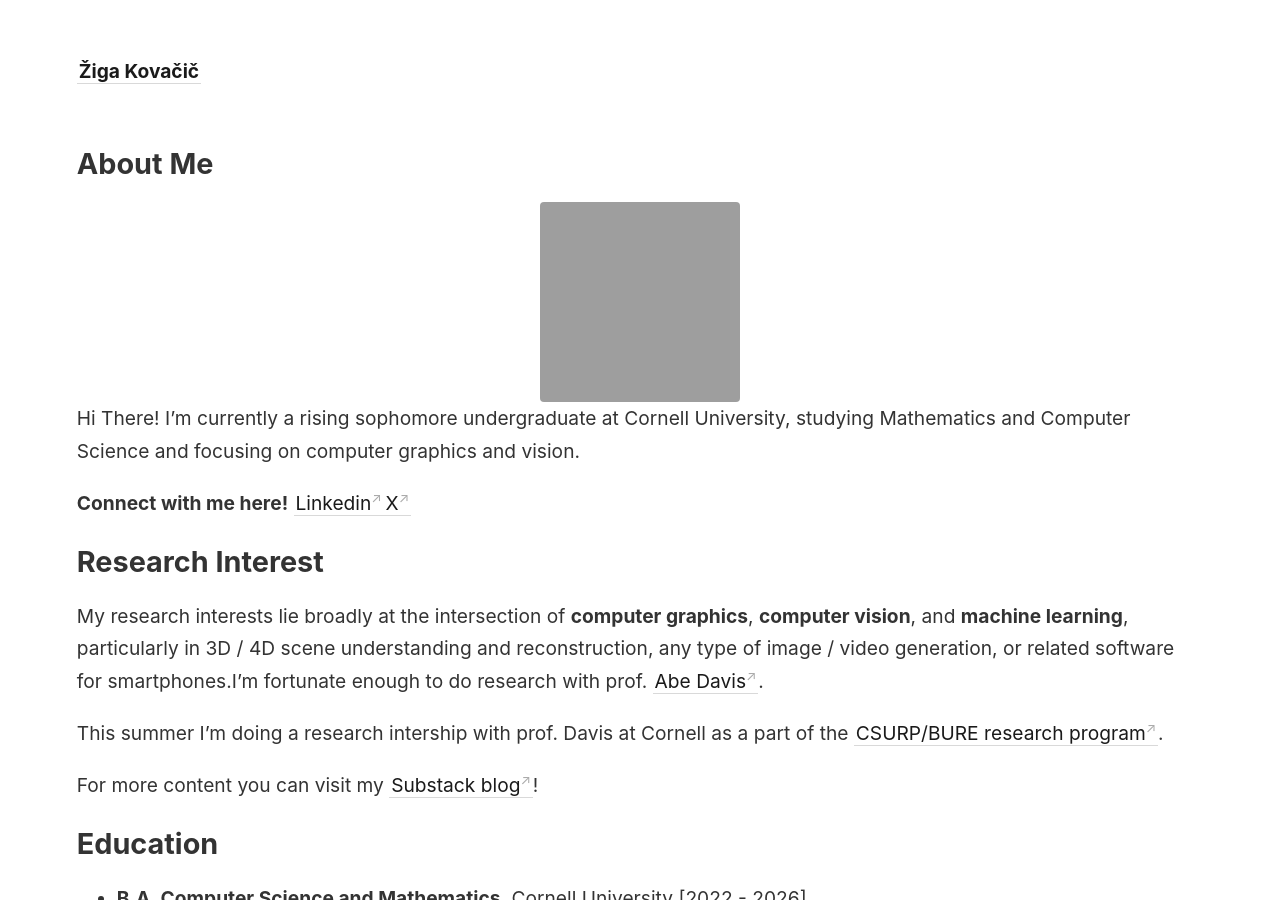
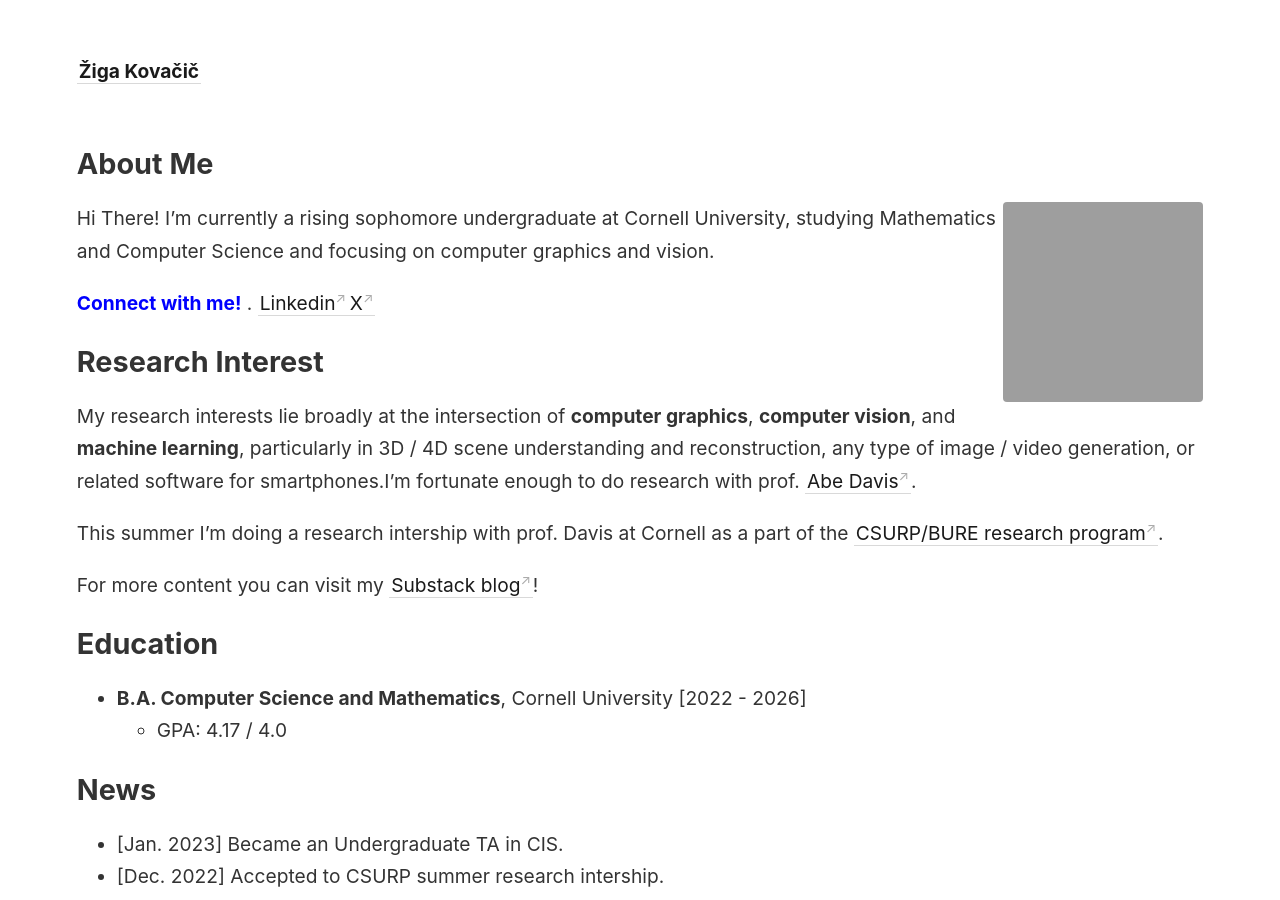
Before and after one commit to zzigak/mdbased, a Jekyll site: the page built from _pages/about.md, in a window 1280 px wide and 900 px high. Built offline with Jekyll 4.4.1, drawn with Linux system fonts in a browser that asks for light colours; grey boxes are pictures that could not be loaded.

Commit message:
added some color

```diff
--- a/_pages/about.md
+++ b/_pages/about.md
@@ -6,12 +6,12 @@ permalink: /about
 
 ## About Me
 
-<!-- <img align="right" width="200" height="200" src="/assets/pfp.png">-->
-<img width="200" height="200" src = "/assets/pfp.png">
+<img align="right" width="200" height="200" src="/assets/pfp.png">
 Hi There! I’m currently a rising sophomore undergraduate at Cornell University, studying Mathematics and Computer Science and focusing on computer graphics and vision.
 
 
-**Connect with me here!** [Linkedin](https://www.linkedin.com/in/zigakovacic/)[X](https://twitter.com/zzigakovacic)
+<span style="color:blue"> **Connect with me!** </span>.
+[Linkedin](https://www.linkedin.com/in/zigakovacic/)[X](https://twitter.com/zzigakovacic)
 
 
 
```
